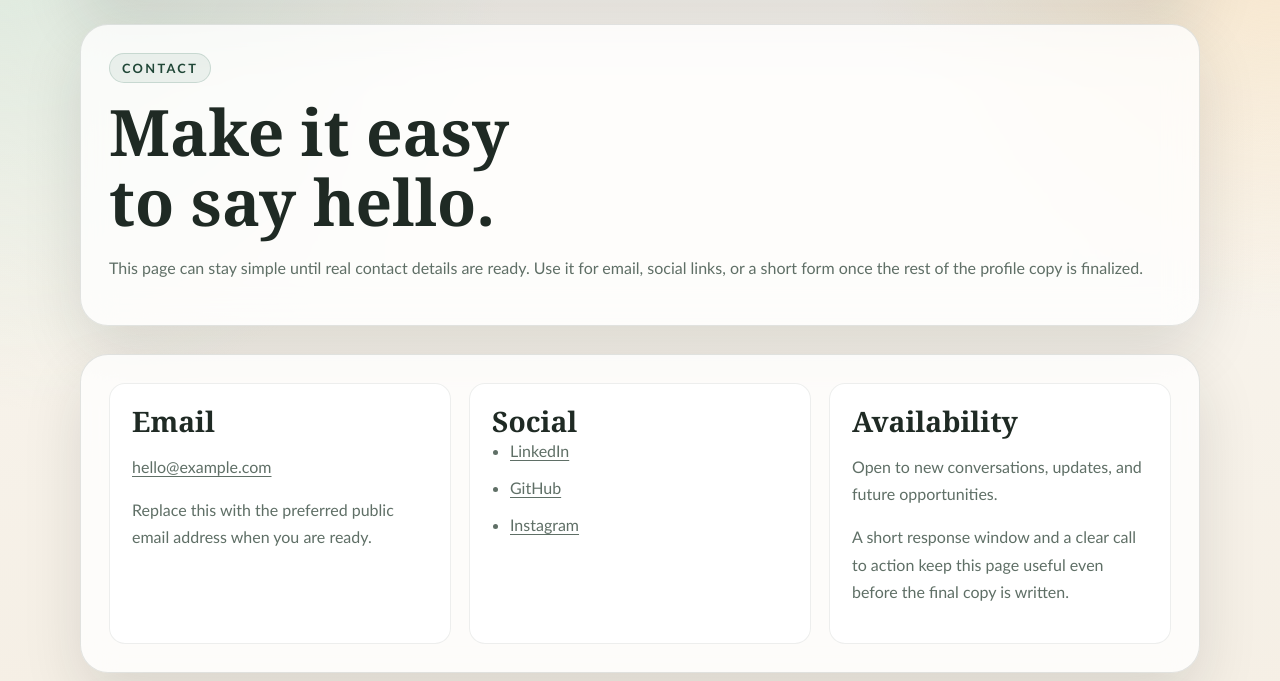
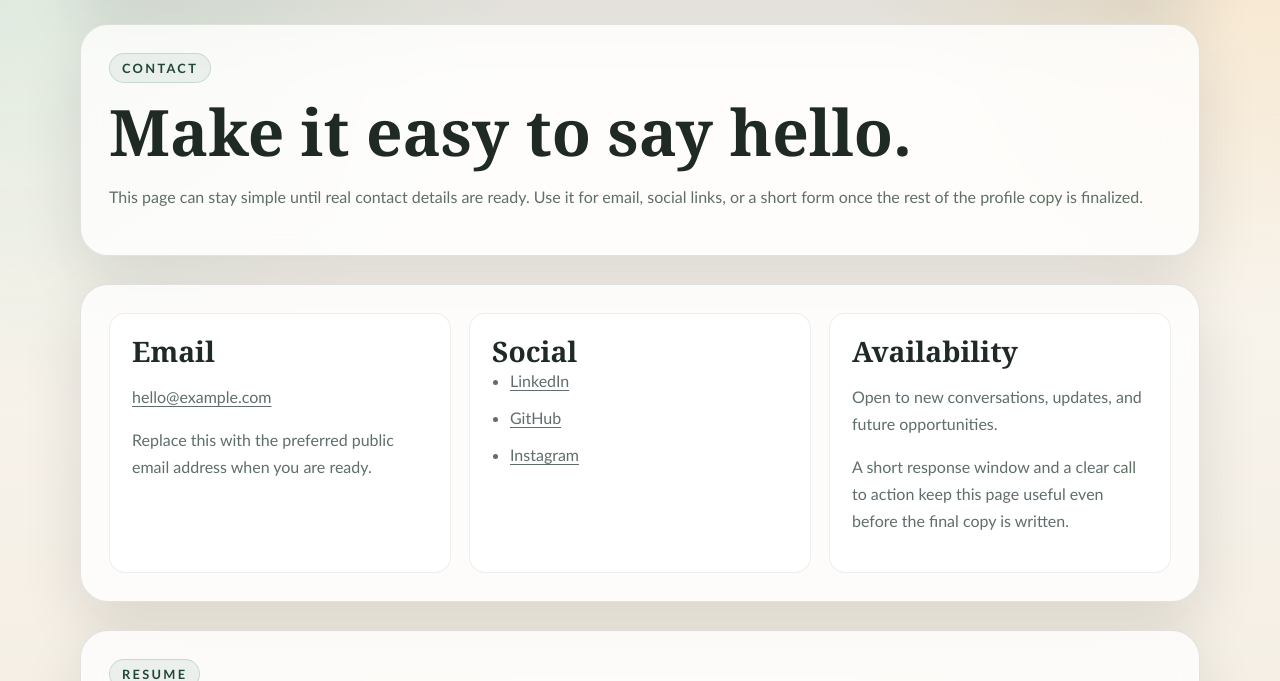
Before and after one commit to CodeMonkeyG/CodeMonkeyG, a PHP site: page /contact.php in a window 1280 px wide. Shown: the part 103-784 px from the top of the page. Run offline with PHP 8.4, Linux system fonts and the light colour scheme.

Commit message:
Fixing header width

```diff
--- a/assets/styles.css
+++ b/assets/styles.css
@@ -143,7 +143,6 @@ a:hover {
 .hero h1,
 .page-header h1 {
 	font-size: clamp(2.4rem, 5vw, 4.6rem);
-	max-width: 12ch;
 }
 
 .section h2,
```
